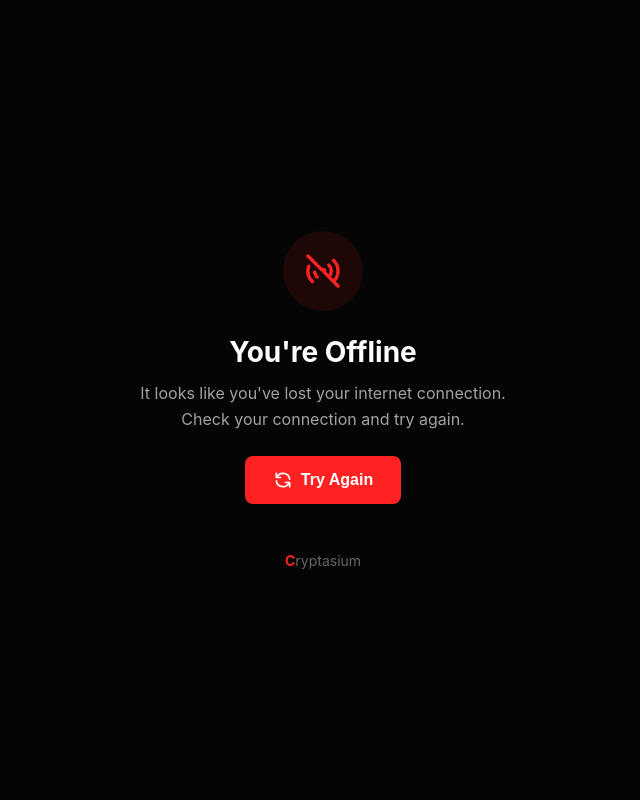
After one commit to Amh-42/cryptasium, a Flask app: page /offline in a window 1280 px wide. The commit adds this page. Shown: the whole page, without its empty margins (317-957 px from the left). Run offline with Flask 3, Linux system fonts and the light colour scheme.

```diff
--- a/app.py
+++ b/app.py
@@ -159,6 +159,11 @@ def create_app(config_name=None):
         return decorated_function
 
     # ========== PUBLIC ROUTES ==========
+
+    @app.route('/offline')
+    def offline():
+        """Offline page for PWA"""
+        return render_template('offline.html')
 
     @app.route('/')
     def index():
@@ -828,4 +833,4 @@ def create_app(config_name=None):
 
 if __name__ == '__main__':
     app = create_app()
-    app.run(debug=True)
+    app.run(debug=True, host='0.0.0.0')
--- /dev/null
+++ b/templates/offline.html
@@ -0,0 +1,108 @@
+<!DOCTYPE html>
+<html lang="en">
+<head>
+    <meta charset="UTF-8">
+    <meta name="viewport" content="width=device-width, initial-scale=1.0">
+    <title>Offline | Cryptasium</title>
+    <style>
+        * { margin: 0; padding: 0; box-sizing: border-box; }
+
+        body {
+            background: #050505;
+            color: #fff;
+            font-family: 'Inter', -apple-system, BlinkMacSystemFont, sans-serif;
+            min-height: 100vh;
+            display: flex;
+            align-items: center;
+            justify-content: center;
+            padding: 24px;
+        }
+
+        .offline-container {
+            text-align: center;
+            max-width: 400px;
+        }
+
+        .offline-icon {
+            width: 80px;
+            height: 80px;
+            margin: 0 auto 24px;
+            background: rgba(255, 34, 34, 0.1);
+            border-radius: 50%;
+            display: flex;
+            align-items: center;
+            justify-content: center;
+        }
+
+        .offline-icon svg {
+            width: 40px;
+            height: 40px;
+            color: #ff2222;
+        }
+
+        h1 {
+            font-size: 28px;
+            font-weight: 700;
+            margin-bottom: 12px;
+        }
+
+        p {
+            color: #a3a3a3;
+            font-size: 16px;
+            line-height: 1.6;
+            margin-bottom: 24px;
+        }
+
+        .retry-btn {
+            display: inline-flex;
+            align-items: center;
+            gap: 8px;
+            padding: 14px 28px;
+            background: #ff2222;
+            color: #fff;
+            border: none;
+            border-radius: 8px;
+            font-size: 16px;
+            font-weight: 600;
+            cursor: pointer;
+            transition: all 0.2s;
+        }
+
+        .retry-btn:hover {
+            background: #e61919;
+            transform: translateY(-2px);
+        }
+
+        .logo {
+            margin-top: 48px;
+            font-size: 14px;
+            color: #666;
+        }
+
+        .logo span {
+            color: #ff2222;
+            font-weight: 700;
+        }
+    </style>
+</head>
+<body>
+    <div class="offline-container">
+        <div class="offline-icon">
+            <svg xmlns="http://www.w3.org/2000/svg" fill="none" viewBox="0 0 24 24" stroke="currentColor">
+                <path stroke-linecap="round" stroke-linejoin="round" stroke-width="2" d="M18.364 5.636a9 9 0 010 12.728m0 0l-2.829-2.829m2.829 2.829L21 21M15.536 8.464a5 5 0 010 7.072m0 0l-2.829-2.829m-4.243 2.829a4.978 4.978 0 01-1.414-2.83m-1.414 5.658a9 9 0 01-2.167-9.238m7.824 2.167a1 1 0 111.414 1.414m-1.414-1.414L3 3" />
+            </svg>
+        </div>
+        <h1>You're Offline</h1>
+        <p>It looks like you've lost your internet connection. Check your connection and try again.</p>
+        <button class="retry-btn" onclick="window.location.reload()">
+            <svg xmlns="http://www.w3.org/2000/svg" width="20" height="20" fill="none" viewBox="0 0 24 24" stroke="currentColor">
+                <path stroke-linecap="round" stroke-linejoin="round" stroke-width="2" d="M4 4v5h.582m15.356 2A8.001 8.001 0 004.582 9m0 0H9m11 11v-5h-.581m0 0a8.003 8.003 0 01-15.357-2m15.357 2H15" />
+            </svg>
+            Try Again
+        </button>
+        <div class="logo">
+            <span>C</span>ryptasium
+        </div>
+    </div>
+</body>
+</html>
```
Also changed, not shown: static/sw.js (added, +72 -0 lines), templates/base.html (+25 -0 lines), static/icons/16.png (added), static/icons/32.png (added), static/icons/desktop.png (added), static/icons/icon-128x128.png (added), static/icons/icon-144x144.png (added), static/icons/icon-152x152.png (added), static/icons/icon-192x192.png (added), static/icons/icon-384x384.png (added), static/icons/icon-512x512.png (added), static/icons/icon-72x72.png (added), static/icons/icon-96x96.png (added), static/manifest.json (added), 2 more files, 2 other files.
